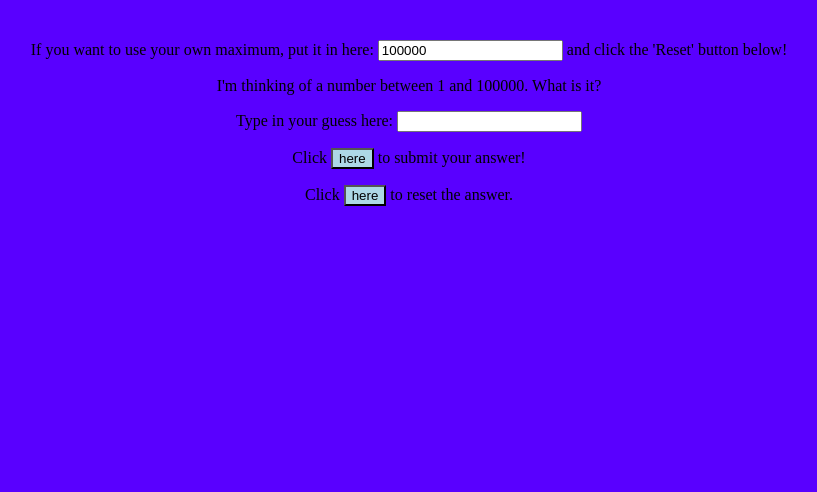
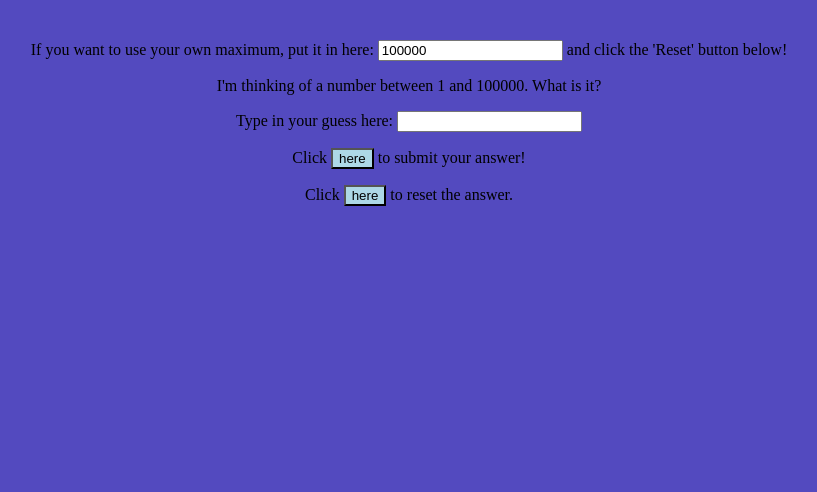
Before and after one commit to Humding3r/number-guessing-game, a plain HTML site: page index.html in a window 1280 px wide. Shown: the part 308-800 px from the top of the page, without its empty margins (231-1048 px from the left). Drawn offline with Linux system fonts and the light colour scheme.

Commit message:
This Git thing is so confusing

```diff
--- a/style.css
+++ b/style.css
@@ -1,7 +1,7 @@
 body {
 	text-align: center;
 	margin: 20%;
-    background-color: #5900ff;
+    background-color: #534abf;
 }
 
 #submit {
```
